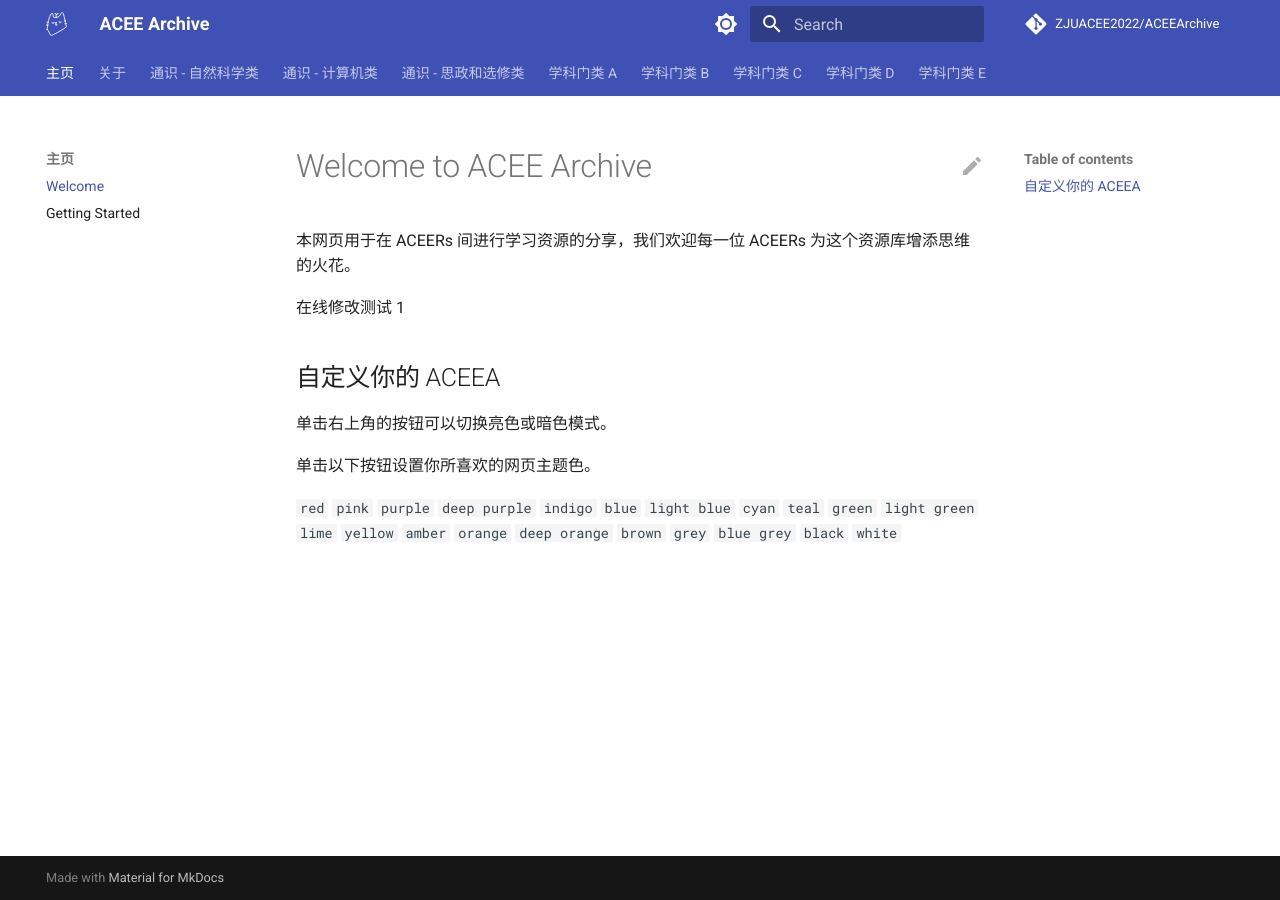
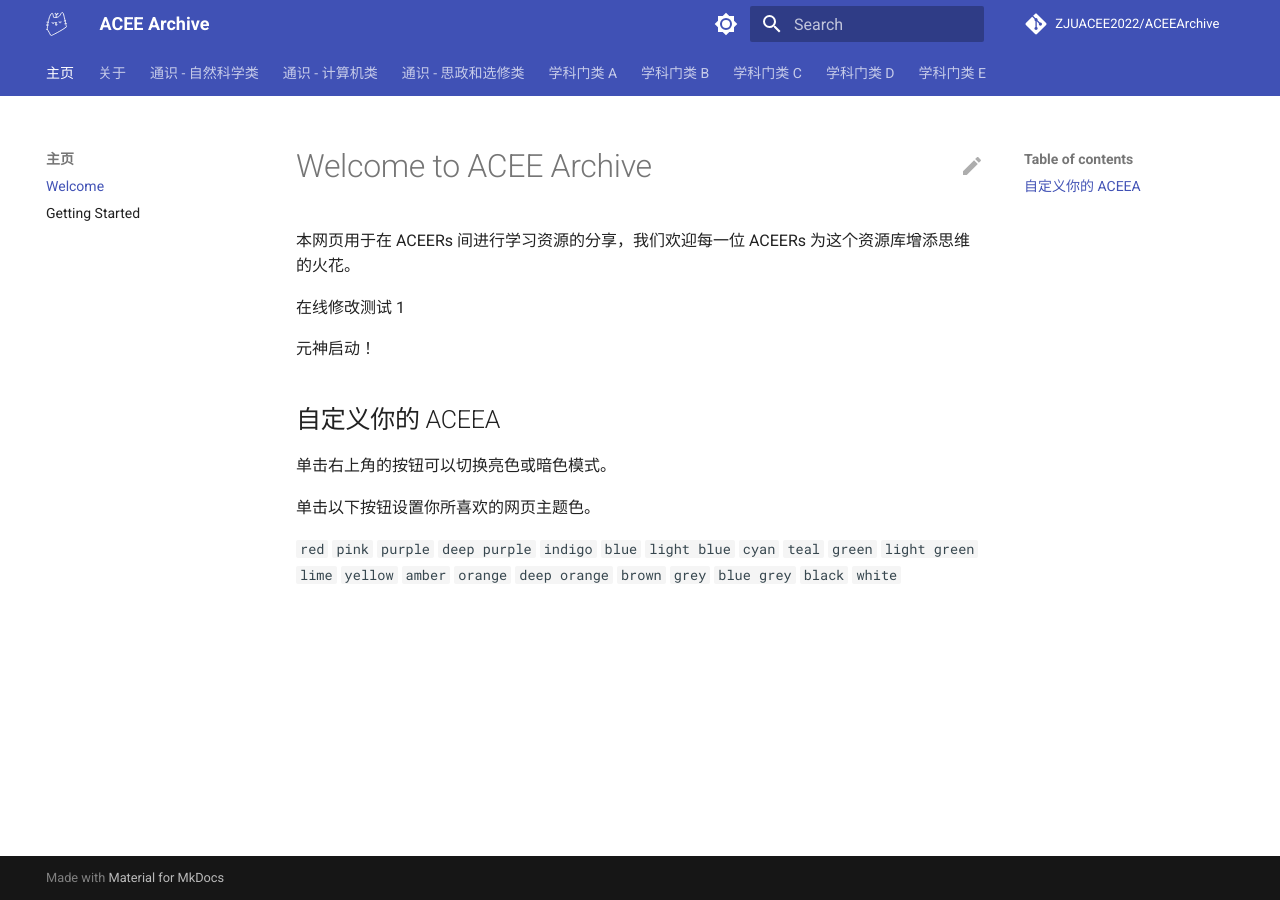
Before and after one commit to ZJUACEE2022/ACEEArchive, an MkDocs documentation site: the page built from docs/index.md, in a window 1280 px wide. Built offline with MkDocs 1.6.1 and Material for MkDocs 9.7.7, drawn with Linux system fonts in a browser that asks for light colours; comment, search, counter and statistics services are not loaded.

Commit message:
Update index.md 2

```diff
--- a/docs/index.md
+++ b/docs/index.md
@@ -3,6 +3,8 @@
 本网页用于在 ACEERs 间进行学习资源的分享，我们欢迎每一位 ACEERs 为这个资源库增添思维的火花。
 
 在线修改测试 1
+
+元神启动！
 
 ## 自定义你的 ACEEA
 
```
